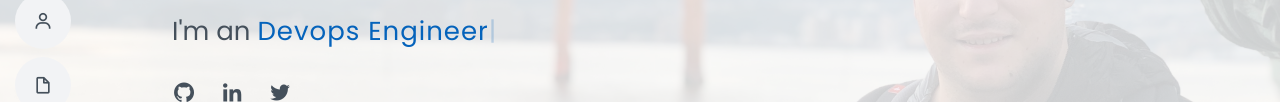
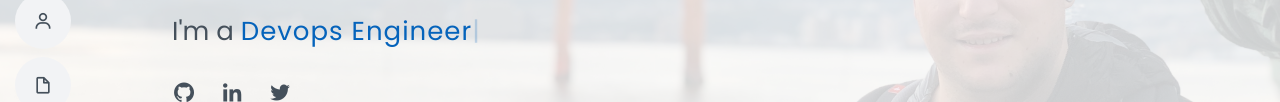
Before and after one commit to mrafols/mrafols.github.io, a plain HTML site: page index.html in a window 1280 px wide. Shown: the part 375-477 px from the top of the page. Drawn offline with nearby package versions, Linux system fonts and the light colour scheme.

Commit message:
fixed typo

```diff
--- a/index.html
+++ b/index.html
@@ -50,7 +50,7 @@
   <section id="hero" class="d-flex flex-column justify-content-center">
     <div class="container" data-aos="zoom-in" data-aos-delay="100">
       <h1>Marc Ràfols Ibáñez</h1>
-      <p>I'm an <span class="typed" data-typed-items="Instructor,Devops Engineer,Site Reliability Engineer, Scrum Master"></span></p>
+      <p>I'm a <span class="typed" data-typed-items="Instructor,Devops Engineer,Site Reliability Engineer, Scrum Master"></span></p>
       <div class="social-links">
         <a href="https://github.com/mrafols" class="github"><i class="bx bxl-github"></i></a>
         <a href="https://www.linkedin.com/in/marcrafols/" class="linkedin"><i class="bx bxl-linkedin"></i></a>
```
